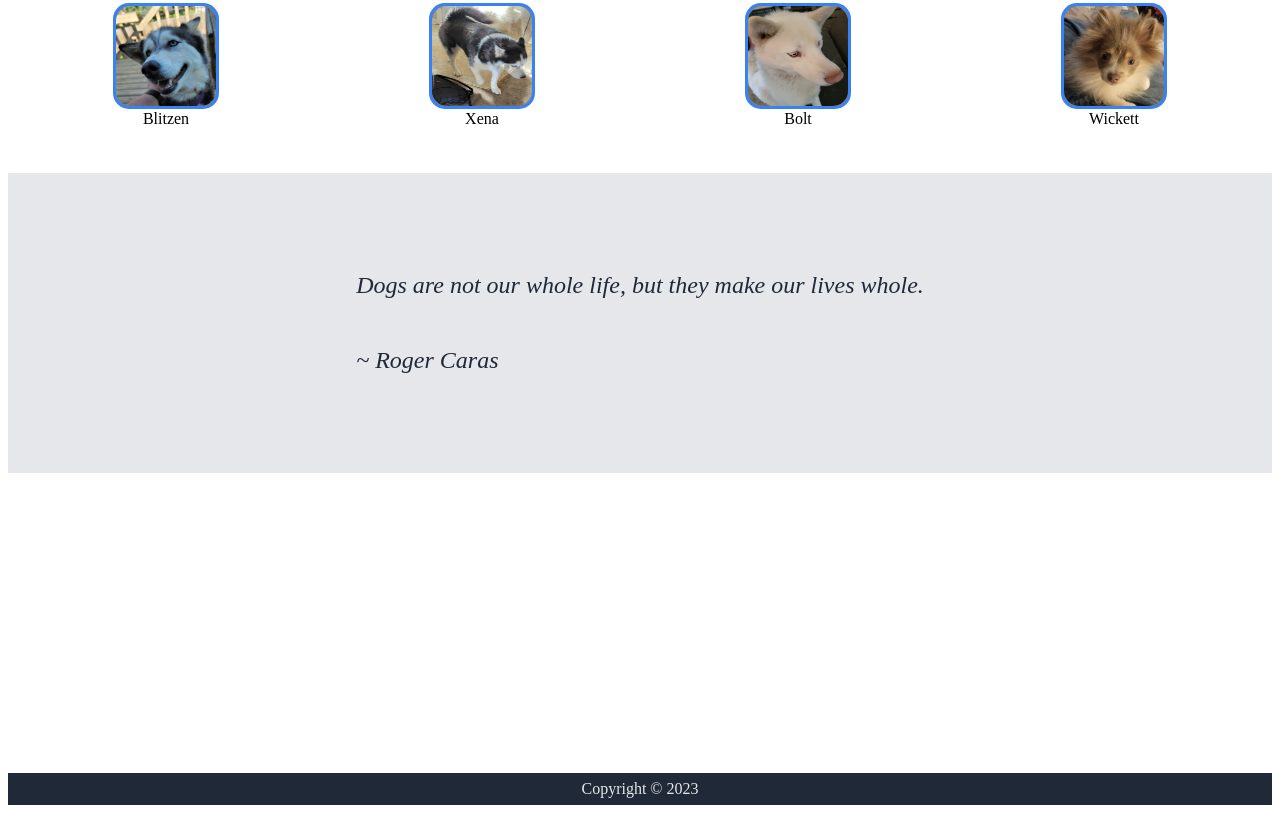
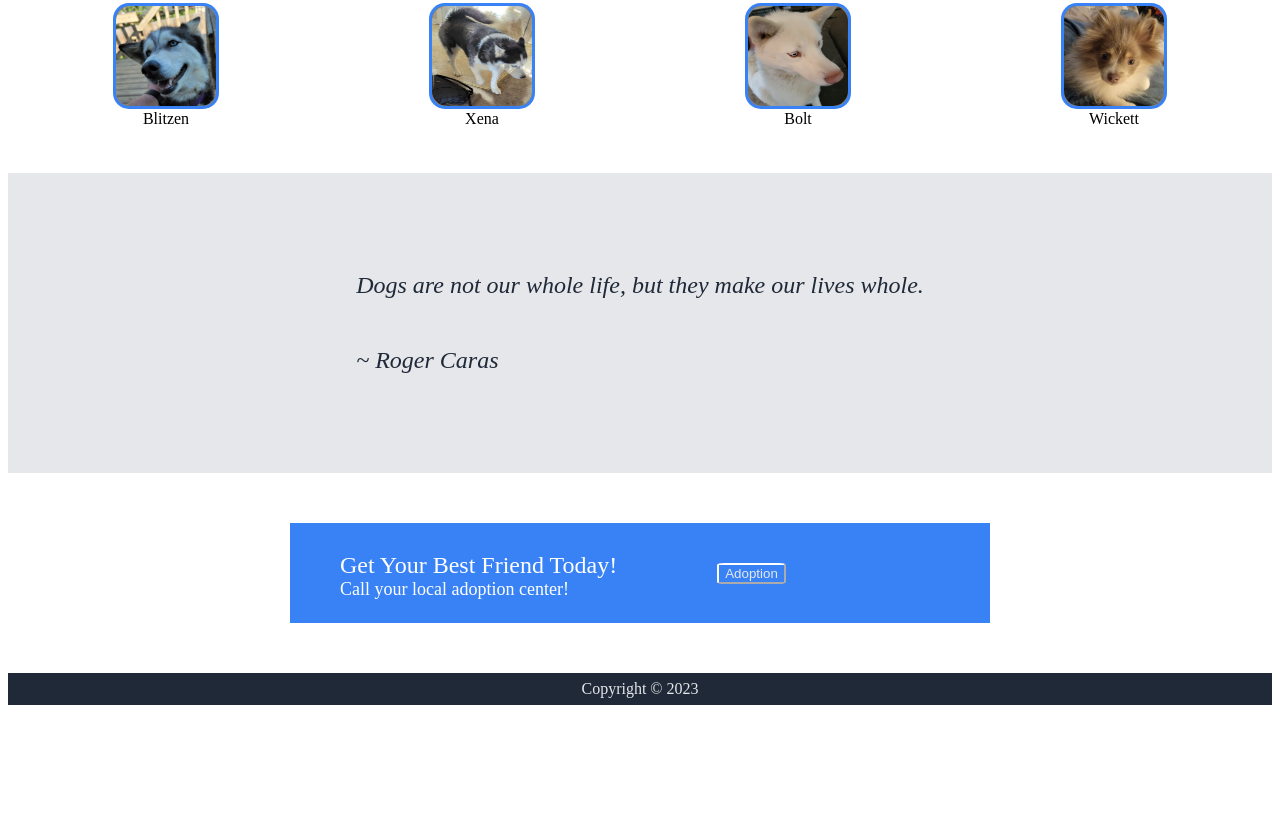
Before and after one commit to Dwheeldon1/LandingPage, a plain HTML site: page index.html in a window 1280 px wide. Shown: the part 467-1280 px from the top of the page. After the commit the page ends 1172 px from the top, so only its background shows below. Drawn offline with Linux system fonts and the light colour scheme.

Commit message:
Add files via upload
Completed project and uploaded files.

completed changes to index.html

completed changes to style.css

```diff
--- a/index.html
+++ b/index.html
@@ -57,6 +57,15 @@
               <p> ~ Roger Caras</p>
         </div>
         <div class="bottom">
+            <div class="box">
+                <div class="btm-text">
+                    <p class="btm-main">Get Your Best Friend Today!</p>
+                    <p class="btm-second">Call your local adoption center!</p>
+                </div>
+                <div class="btm-btn">
+                    <button class="btbut"><a href="#">Adoption</a></button>
+                </div>
+            </div>
 
         </div>
         <div class="footer">
--- a/style.css
+++ b/style.css
@@ -1,7 +1,7 @@
 body{
     display:flex;
     flex-direction: column;
-    height:1264px;
+    height:1064px;
 }
 
 .header{
@@ -140,14 +140,47 @@ figcaption{
 
 .bottom{
     background-color: white;
-    height:300px;
+    height:200px;
+    display: flex;
+    align-items: center;
+    justify-content: center;
+
+    .box{
+        height: 100px;
+        width: 650px;
+        display:flex;
+        padding-left: 50px;
+        align-items: center;
+        background-color: #3882F6;
+        color:white;
+
+        .btm-main{
+            margin-bottom: 0px;
+            font-size:24px;
+        }
+
+        .btm-second{
+            margin-top: 0px;
+            font-size:18px;
+        }
+
+        .btbut{
+            margin-left: 100px;
+            background-color: #3882F6;
+            color: white;
+            border-color: white;
+            border-radius: 10%
+
+        }
+    }
 }
+
 
 .footer{
     background-color: #1F2937;
     height:32px;
     display: flex;
     align-items: center;
-    justify-content: center
+    justify-content: center;
 
     }
```
